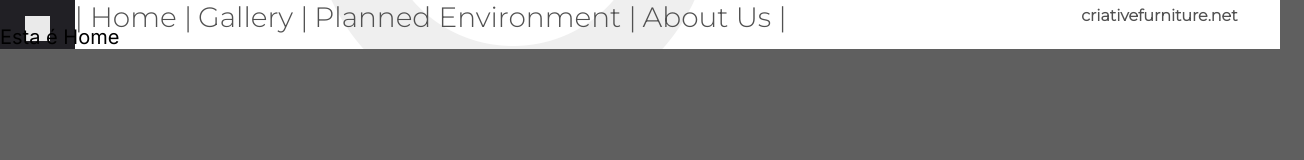
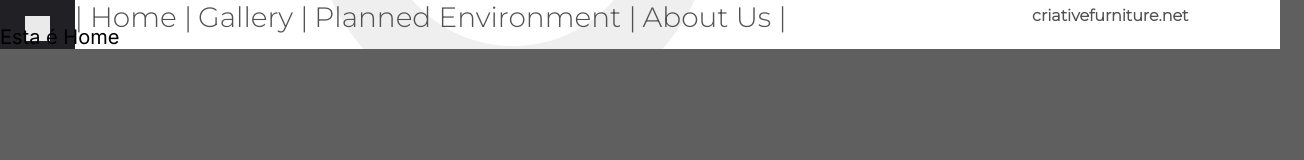
Before and after one commit to cristijung/criative-furniture, a React (Create React App) app: page / in a window 1280 px wide. Shown: the top 160 px of the page, 1304 px wide, since content can reach past the window. Built offline with nearby package versions, Linux system fonts and the light colour scheme.

Commit message:
ajuste de largura feito

```diff
--- a/src/components/atoms/itemMenu/ItemMenu.module.scss
+++ b/src/components/atoms/itemMenu/ItemMenu.module.scss
@@ -1,6 +1,7 @@
 
 .menu {
     font-family: 'Montserrat', sans-serif;
+    max-width: 100%;
     font-size: 1.4em;
     margin-right: 6px;
     text-decoration: none;
--- a/src/components/molecules/menuBar/MenuBar.module.scss
+++ b/src/components/molecules/menuBar/MenuBar.module.scss
@@ -1,5 +1,5 @@
 .section {
-    width: 100%;
+    max-width: 100%;
     flex-direction: row;
-    margin-left: 4%;
+    padding-left: 4%;
 }
```
